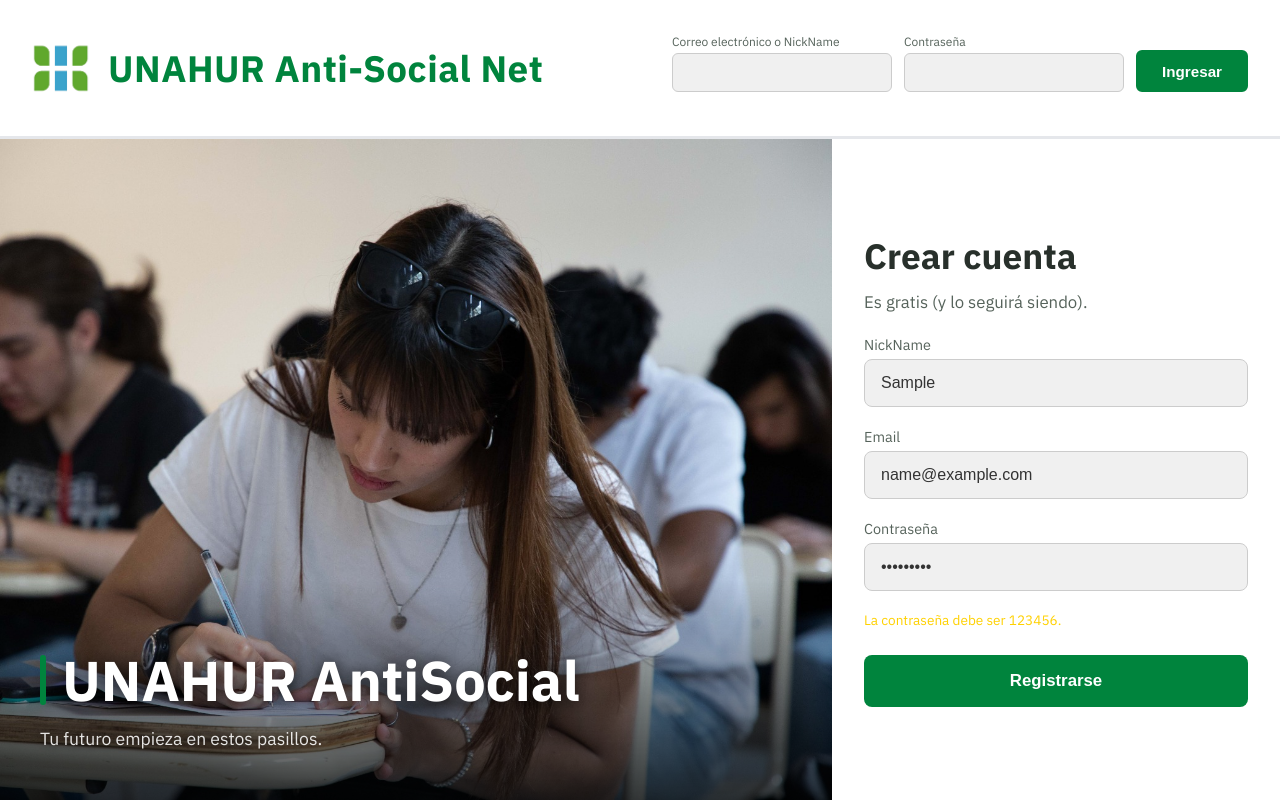
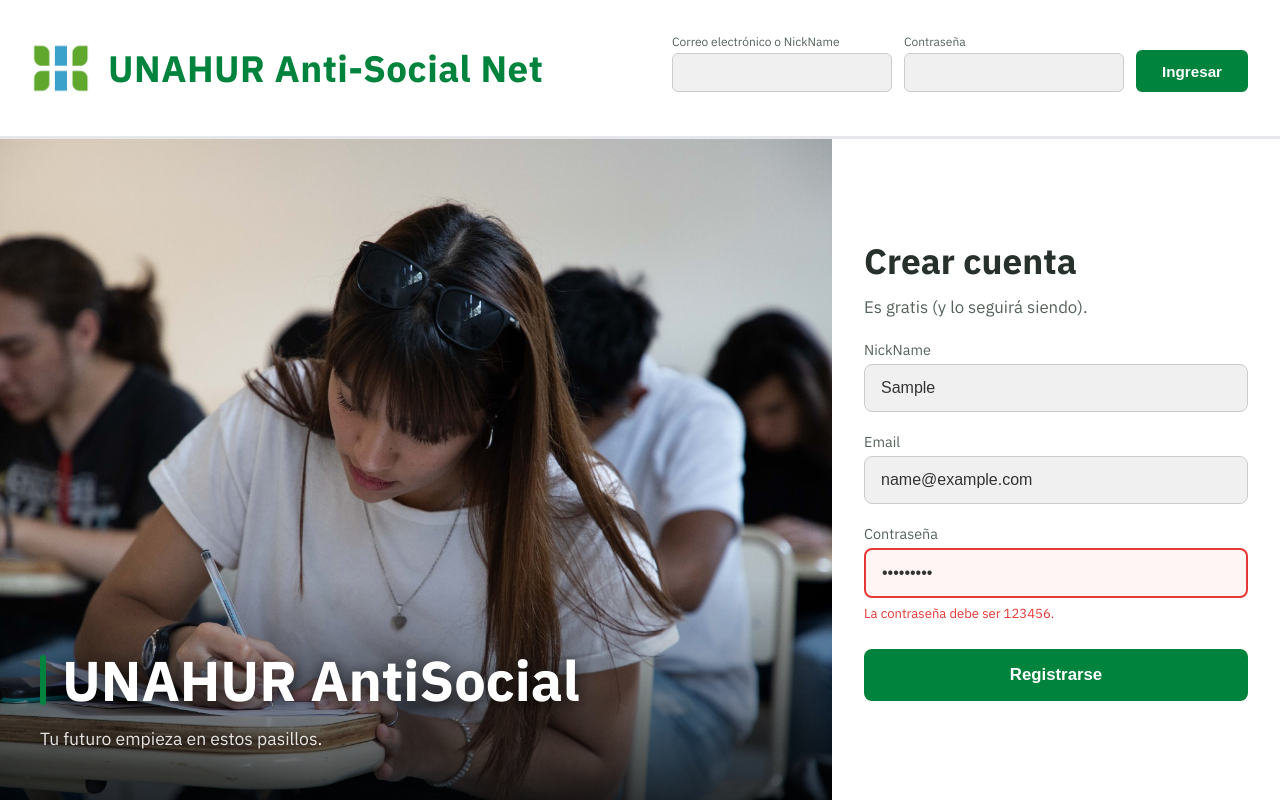
Before and after one commit to jonicoke/UnaHur-Anti-Social-Net, a React (Vite) app: page /login in a window 1280 px wide. Both pictures are taken after typing "Sample", "name@example.com", "Sample123" into the empty fields and a click on the button "Registrarse". Built offline with nearby package versions, Linux system fonts and the light colour scheme; a web font is replaced by a local one.

Commit message:
nuevos errores implementados

```diff
--- a/src/components/auth/RegisterPanel.tsx
+++ b/src/components/auth/RegisterPanel.tsx
@@ -1,47 +1,147 @@
 import '../../styles/components/auth/registro-panel.css'
 
 interface Props {
-  regNickName: string;
-  setRegNickName: (v: string) => void;
-  regEmail: string;
-  setRegEmail: (v: string) => void;
-  regContraseña: string;
-  setRegContraseña: (v: string) => void;
-  errorRegistro: string;
-  onSubmit: (e: React.FormEvent) => void;
+  regNickName: string
+  setRegNickName: (v: string) => void
+
+  regEmail: string
+  setRegEmail: (v: string) => void
+
+  regContraseña: string
+  setRegContraseña: (v: string) => void
+
+  errorNickName: string
+  errorEmail: string
+  errorContraseña: string
+
+  setErrorNickName: (v: string) => void
+  setErrorEmail: (v: string) => void
+  setErrorContraseña: (v: string) => void
+
+  onSubmit: (e: React.FormEvent) => void
 }
 
 function RegisterPanel({
-  regNickName, setRegNickName,
-  regEmail, setRegEmail,
-  regContraseña, setRegContraseña,
-  errorRegistro,
+  regNickName,
+  setRegNickName,
+
+  regEmail,
+  setRegEmail,
+
+  regContraseña,
+  setRegContraseña,
+
+  errorNickName,
+  errorEmail,
+  errorContraseña,
+
+  setErrorNickName,
+  setErrorEmail,
+  setErrorContraseña,
+
   onSubmit
 }: Props) {
   return (
     <div className="auth-panel">
+
       <div className="auth-card">
+
         <h2>Crear cuenta</h2>
-        <p className="auth-subtitle">Es gratis (y lo seguirá siendo).</p>
+
+        <p className="auth-subtitle">
+          Es gratis (y lo seguirá siendo).
+        </p>
+
         <form onSubmit={onSubmit}>
+
+          {/* NICKNAME */}
+
           <div className="auth-field">
+
             <label>NickName</label>
-            <input type="text" value={regNickName} onChange={e => setRegNickName(e.target.value)} />
+
+            <input
+              type="text"
+              value={regNickName}
+              className={errorNickName ? "input-error" : ""}
+              onChange={(e) => {
+                setRegNickName(e.target.value)
+
+                if (errorNickName) {
+                  setErrorNickName("")
+                }
+              }}
+            />
+
+            <span className="auth-error">
+              {errorNickName}
+            </span>
+
           </div>
+
+          {/* EMAIL */}
+
           <div className="auth-field">
+
             <label>Email</label>
-            <input type="email" value={regEmail} onChange={e => setRegEmail(e.target.value)} />
+
+            <input
+              type="email"
+              value={regEmail}
+              className={errorEmail ? "input-error" : ""}
+              onChange={(e) => {
+                setRegEmail(e.target.value)
+
+                if (errorEmail) {
+                  setErrorEmail("")
+                }
+              }}
+            />
+
+            <span className="auth-error">
+              {errorEmail}
+            </span>
+
           </div>
+
+          {/* CONTRASEÑA */}
+
           <div className="auth-field">
+
             <label>Contraseña</label>
-            <input type="password" value={regContraseña} onChange={e => setRegContraseña(e.target.value)} />
+
+            <input
+              type="password"
+              value={regContraseña}
+              className={errorContraseña ? "input-error" : ""}
+              onChange={(e) => {
+                setRegContraseña(e.target.value)
+
+                if (errorContraseña) {
+                  setErrorContraseña("")
+                }
+              }}
+            />
+
+            <span className="auth-error">
+              {errorContraseña}
+            </span>
+
           </div>
-          {errorRegistro && <p className="auth-error">{errorRegistro}</p>}
-          <button type="submit" className="btn-registro">Registrarse</button>
+
+          <button
+            type="submit"
+            className="btn-registro"
+          >
+            Registrarse
+          </button>
+
         </form>
+
       </div>
+
     </div>
-  );
+  )
 }
 
-export default RegisterPanel;
+export default RegisterPanel
--- a/src/pages/Login.tsx
+++ b/src/pages/Login.tsx
@@ -36,13 +36,17 @@ function Login() {
 
 const [nickName, setNickName] = useState("");
 const [contraseña, setContraseña] = useState("");
+
 const [errorLogin, setErrorLogin] = useState("");
 const [errorContraseña, setErrorContraseña] = useState("");
 
 const [regNickName, setRegNickName] = useState("");
 const [regEmail, setRegEmail] = useState("");
 const [regContraseña, setRegContraseña] = useState("");
-  const [errorRegistro, setErrorRegistro] = useState("");
+
+const [errorNickName, setErrorNickName] = useState("");
+const [errorEmail, setErrorEmail] = useState("");
+const [errorRegContraseña, setErrorRegContraseña] = useState("");
 
 const [actual, setActual] = useState(0);
 
@@ -55,21 +59,40 @@ function Login() {
 
 const handleLogin = async (e: React.FormEvent) => {
   e.preventDefault();
+
   setErrorLogin("");
   setErrorContraseña("");
+
   try {
     const users = await getUsers();
-      const usuarioEncontrado = users.find(u => u.nickName === nickName || u.email === nickName);
+
+    const usuarioEncontrado = users.find(
+      u => u.nickName === nickName || u.email === nickName
+    );
+
     if (!usuarioEncontrado) {
-        setErrorLogin("El correo o NickName que ingresaste no está conectado a ninguna cuenta.");
+      setErrorLogin(
+        "El correo o NickName que ingresaste no está conectado a ninguna cuenta."
+      );
       return;
     }
-      if (contraseña !== "123456") {
-        setErrorContraseña("La contraseña es incorrecta. Revisá e intentá de nuevo.");
+
+    // NUEVO
+    if (!contraseña.trim()) {
+      setErrorContraseña("Ingresá tu contraseña.");
       return;
     }
+
+    if (contraseña !== "123456") {
+      setErrorContraseña(
+        "La contraseña es incorrecta. Revisá e intentá de nuevo."
+      );
+      return;
+    }
+
     login(usuarioEncontrado);
     navigate("/");
+
   } catch {
     setErrorLogin("Error al conectar con el servidor.");
   }
@@ -77,15 +100,56 @@ function Login() {
 
   const handleRegistro = async (e: React.FormEvent) => {
   e.preventDefault();
-    setErrorRegistro("");
-    if (!regNickName || !regEmail || !regContraseña) { setErrorRegistro("Todos los campos son obligatorios."); return; }
-    if (regContraseña !== "123456") { setErrorRegistro("La contraseña debe ser 123456."); return; }
+
+  setErrorNickName("");
+  setErrorEmail("");
+  setErrorRegContraseña("");
+
+  let hayError = false;
+
+  if (!regNickName.trim()) {
+    setErrorNickName("Ingresá un NickName.");
+    hayError = true;
+  }
+
+  if (!regEmail.trim()) {
+    setErrorEmail("Ingresá un email.");
+    hayError = true;
+  }
+
+  if (!regContraseña.trim()) {
+    setErrorRegContraseña("Ingresá una contraseña.");
+    hayError = true;
+  }
+
+  if (hayError) return;
+
+  if (regContraseña !== "123456") {
+    setErrorRegContraseña(
+      "La contraseña debe ser 123456."
+    );
+    return;
+  }
+
   try {
-      const nuevoUsuario = await createUser({ nickName: regNickName, email: regEmail, password: "123456" });
+    const nuevoUsuario = await createUser({
+      nickName: regNickName,
+      email: regEmail,
+      password: "123456"
+    });
+
     login(nuevoUsuario);
+
     navigate("/");
+
   } catch (err) {
-      setErrorRegistro(err instanceof Error ? err.message : "Error al registrar el usuario.");
+
+    const mensaje =
+      err instanceof Error
+        ? err.message
+        : "Error al registrar el usuario.";
+
+    setErrorNickName(mensaje);
   }
 };
 
@@ -108,11 +172,21 @@ function Login() {
         <RegisterPanel
           regNickName={regNickName}
           setRegNickName={setRegNickName}
+
           regEmail={regEmail}
           setRegEmail={setRegEmail}
+
           regContraseña={regContraseña}
           setRegContraseña={setRegContraseña}
-          errorRegistro={errorRegistro}
+
+          errorNickName={errorNickName}
+          errorEmail={errorEmail}
+          errorContraseña={errorRegContraseña}
+
+          setErrorNickName={setErrorNickName}
+          setErrorEmail={setErrorEmail}
+          setErrorContraseña={setErrorRegContraseña}
+
           onSubmit={handleRegistro}
         />
       </main>
--- a/src/styles/components/auth/registro-panel.css
+++ b/src/styles/components/auth/registro-panel.css
@@ -96,6 +96,20 @@
   color: #888888;
 }
 
+/* INPUT CON ERROR */
+
+.auth-field input.input-error {
+  border: 2px solid #e53935;
+
+  background-color: #fff5f5;
+}
+
+.auth-field input.input-error:focus {
+  border-color: #e53935;
+}
+
+/* DARK MODE */
+
 body.tema-oscuro .auth-field input {
   background-color: #181818;
 
@@ -111,6 +125,16 @@ body.tema-oscuro .auth-field input:focus {
 
   color: #ffffff;
 }
+
+body.tema-oscuro .auth-field input.input-error {
+  background-color: #221616;
+
+  border-color: #e53935;
+
+  color: #ffffff;
+}
+
+/* BOTON */
 
 .btn-registro {
   padding: 16px;
@@ -141,8 +165,24 @@ body.tema-oscuro .auth-field input:focus {
   background-color: var(--color-primary-dark);
 }
 
+/* MENSAJES DE ERROR */
+
 .auth-error {
-  color: var(--color-accent);
+  color: #e53935;
 
-  font-size: .85rem;
+  font-size: .82rem;
+
+  line-height: 1.4;
+
+  min-height: 18px;
+
+  margin-top: 2px;
 }
+
+.auth-error:empty {
+  display: none;
+}
+
+body.tema-oscuro .auth-error {
+  color: #ff6b6b;
+}
```
Lines whose indentation alone changed are shown as unchanged.
